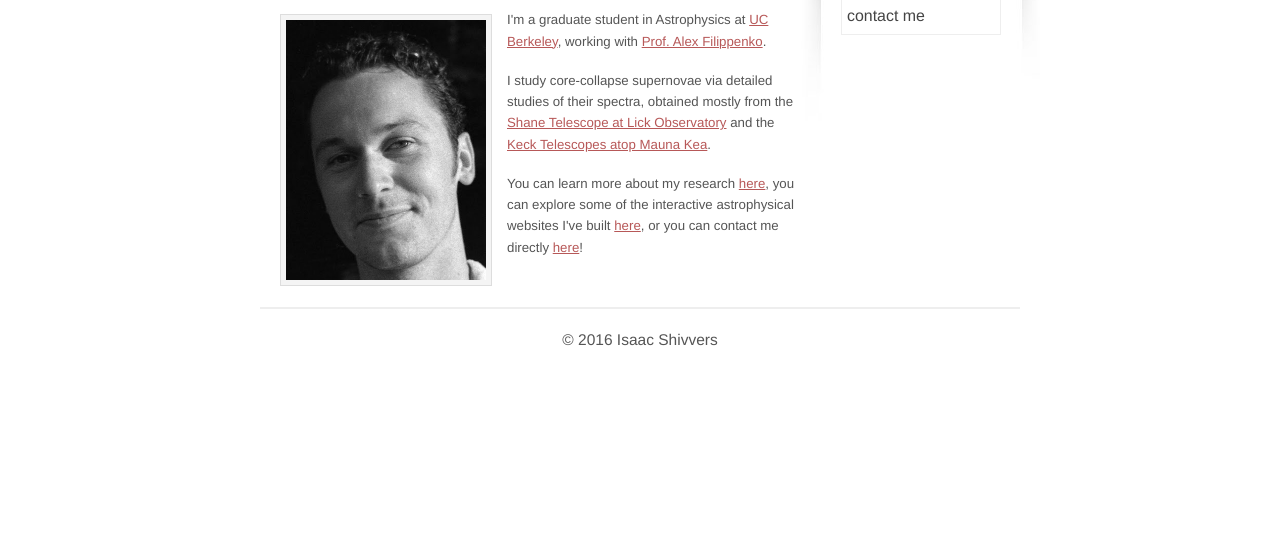
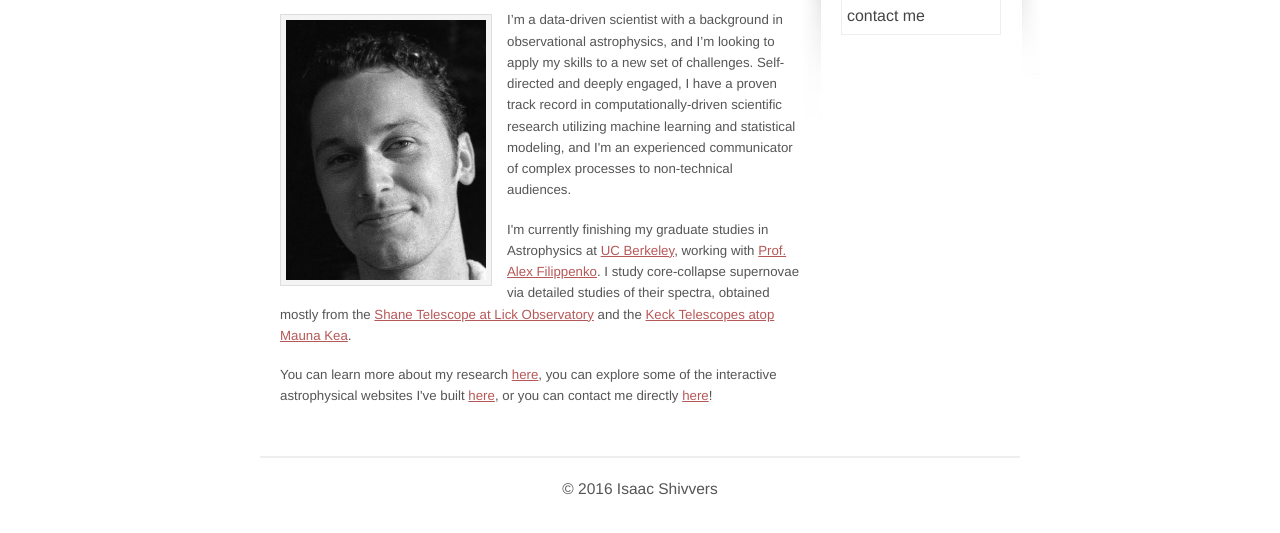
Before and after one commit to ishivvers/ishivvers.github.io, a plain HTML site: page index.html in a window 1280 px wide. Shown: the part 247-780 px from the top of the page. Drawn offline with Linux system fonts and the light colour scheme.

Commit message:
updated language to reflect new career path

```diff
--- a/index.html
+++ b/index.html
@@ -36,10 +36,15 @@
 	<div id="content">
 		<h2>Isaac Shivvers</h2>
 		<img class="alignleft border" src="img/me_headshot.gif" height="260" width="200" alt="Isaac Shivvers" />
-		<p>I'm a graduate student in Astrophysics at <a href='http://astro.berkeley.edu/'>UC Berkeley</a>,
+		<p>
+			I’m a data-driven scientist with a background in observational astrophysics,
+			and I’m looking to apply my skills to a new set of challenges.
+			Self-directed and deeply engaged, I have a proven track record in computationally-driven
+			scientific research utilizing machine learning and statistical modeling,
+			and I'm an experienced communicator of complex processes to non-technical audiences.
+		</p>
+		<p>I'm currently finishing my graduate studies in Astrophysics at <a href='http://astro.berkeley.edu/'>UC Berkeley</a>,
 		   working with <a href='http://astro.berkeley.edu/faculty-profile/alex-filippenko'>Prof. Alex Filippenko</a>.
-		</p>
-		<p>
 		   I study core-collapse supernovae via detailed studies of their spectra, obtained mostly from the
 		   <a href="https://www.ucolick.org/public/telescopes/shane.html">Shane Telescope at Lick Observatory</a>
 		   and the
```
Also changed, not shown: research.html (+2 -2 lines).
